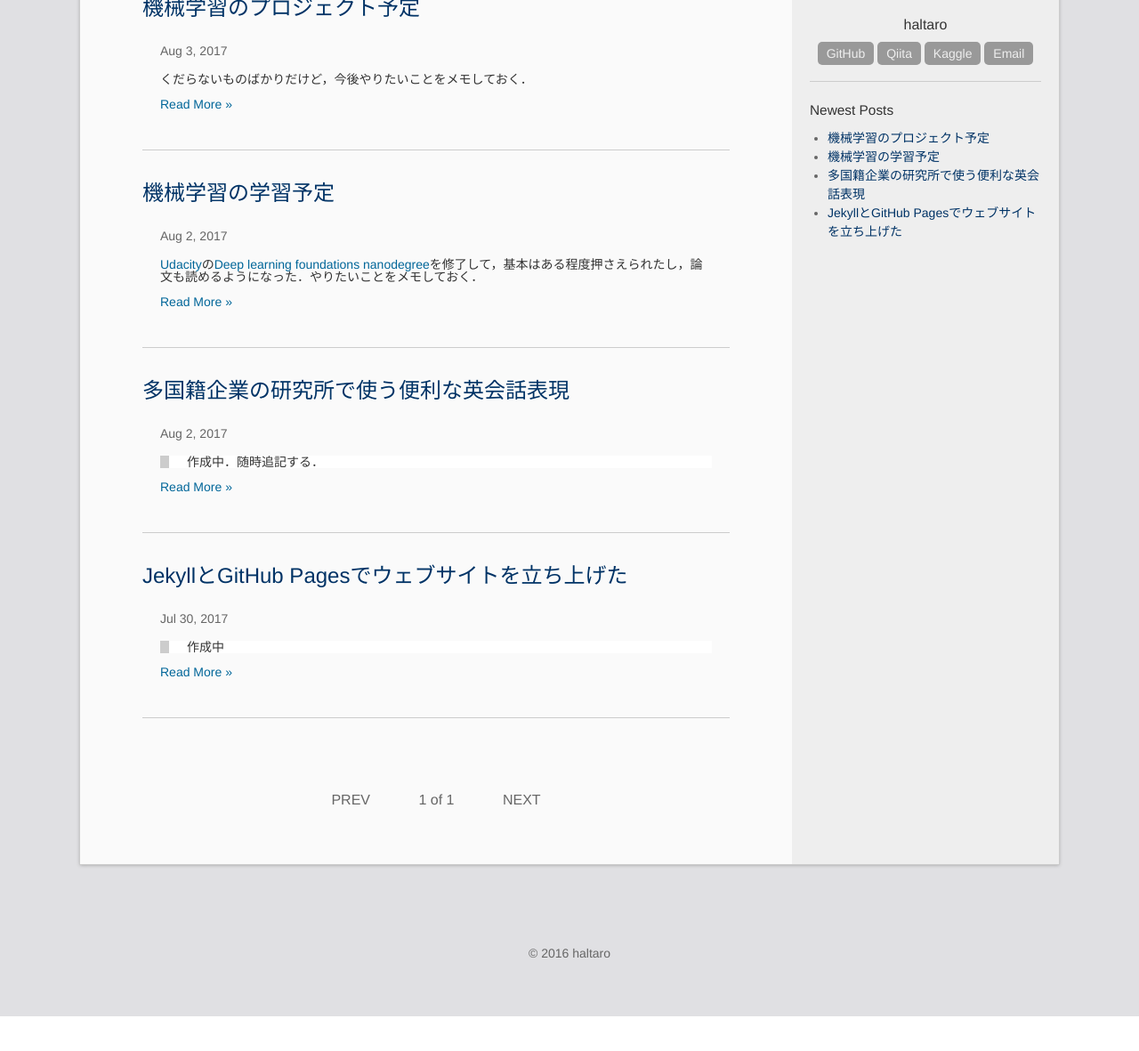
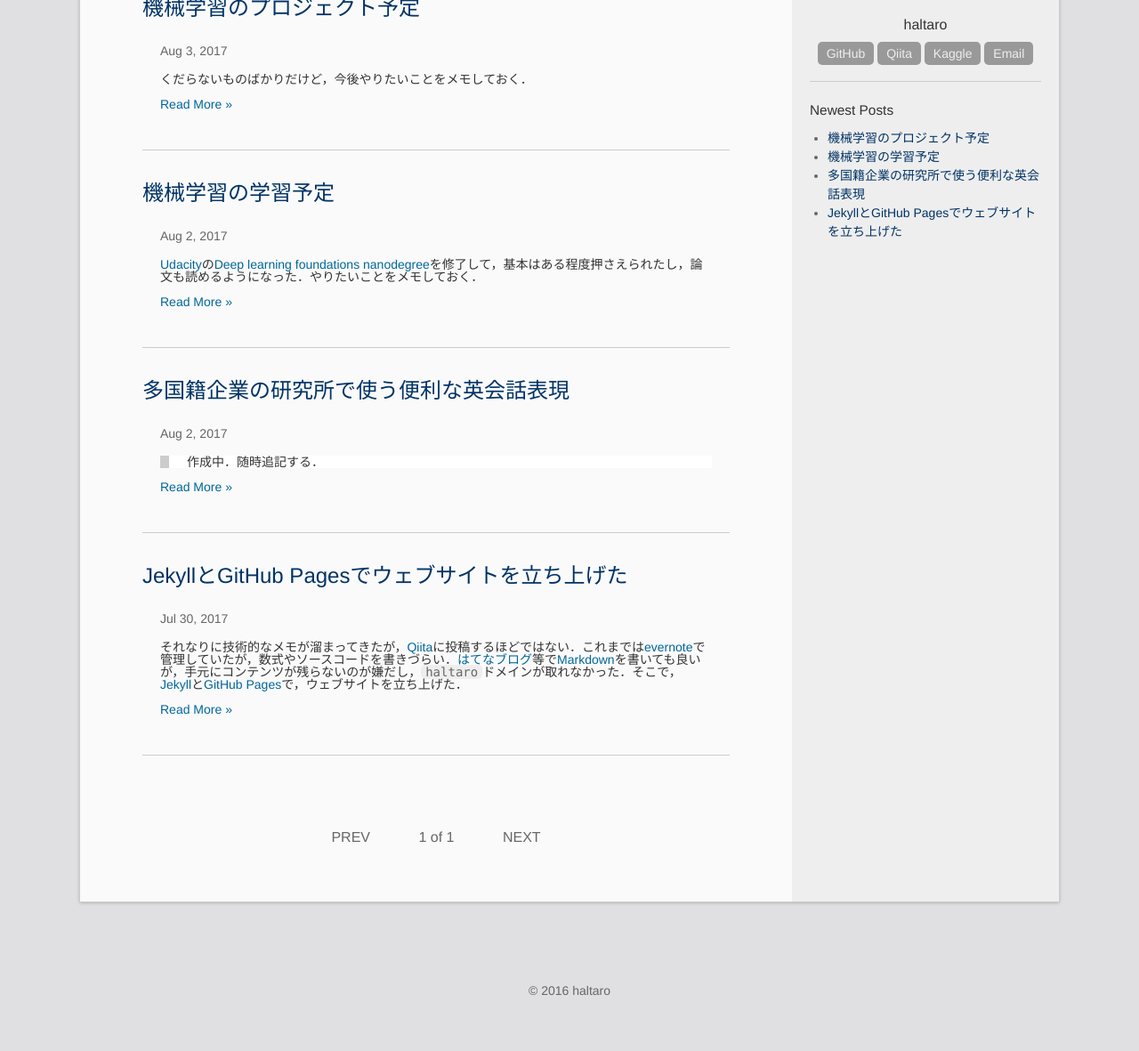
Before and after one commit to madoreenu/haltaro.github.io, a Jekyll site: the page built from index.html, in a window 1280 px wide, cut to the strip 261-1445 px from the top of the page. Shown: the top 1181 px of the strip at 89% size. Built offline with Jekyll 4.4.1, drawn with Linux system fonts in a browser that asks for light colours; the list of posts is cut into pages by our own code; before the commit the page ends 1403 px from its top, so only the background shows below that.

Commit message:
Update 2017-07-30-first-post.md

````diff
--- a/_posts/2017-07-30-first-post.md
+++ b/_posts/2017-07-30-first-post.md
@@ -4,10 +4,8 @@ title: JekyllとGitHub Pagesでウェブサイトを立ち上げた
 updated: 2017-07-30 12:00
 categories:
  - blog
- - draft
 ---
 
-> 作成中
 
 それなりに技術的なメモが溜まってきたが，[Qiita](http://qiita.com/)に投稿するほどではない．これまでは[evernote](https://evernote.com/intl/jp/)で管理していたが，数式やソースコードを書きづらい．[はてなブログ](http://hatenablog.com/)等で[Markdown](https://ja.wikipedia.org/wiki/Markdown)を書いても良いが，手元にコンテンツが残らないのが嫌だし，`haltaro`ドメインが取れなかった．そこで，[Jekyll](https://jekyllrb-ja.github.io/)と[GitHub Pages](https://pages.github.com/)で，ウェブサイトを立ち上げた．
 
@@ -16,19 +14,42 @@ categories:
 `jekyll github pages`等でググると素晴らしい記事がたくさん出てきた．今回は，特に，以下を参考にした．
 
 * [jekyll公式ドキュメント](https://jekyllrb-ja.github.io/docs/home/)
+* [How to Set Up a Jekyll Development Site on Ubuntu 16.04](https://www.digitalocean.com/community/tutorials/how-to-set-up-a-jekyll-development-site-on-ubuntu-16-04)：Ubuntu 16.04を使ってJekyllでウェブサイトを立ち上げる全般について．
 * [Windowsで游ゴシックが汚いのは、どう考えてもWebデザイナーが悪い？](https://www.cherrypieweb.com/weblog/technical/20160629025615.php)：`*-font-family`および`*-font-weight`の設定について．
 
 # 手順
 
+Ubuntu 16.04を想定．
+
 ## 1. GitHubアカウント取得
 
-## 2. github.ioレポジトリ作成
+[GitHub](https://github.com/)に登録し，アカウントを取得．もともと持ってた．
+
+## 2. haltaro.github.ioレポジトリ作成
+
+`<アカウント名>.github.io`レポジトリを作成する．もともと持ってた．
 
 ## 3. Jekyllインストール
+
+[How to Set Up a Jekyll Development Site on Ubuntu 16.04](https://www.digitalocean.com/community/tutorials/how-to-set-up-a-jekyll-development-site-on-ubuntu-16-04)を参考に，以下のコマンドを実行．
+
+```bash
+$ sudo apt-get install ruby ruby-dev make gcc
+$ sudo gem install jekyll bundler
+```
+
+ついでに，ローカル保存用のディレクトリを作成して移動．
+
+```bash
+$ mkdir haltaro.github.io
+$ cd haltaro.github.io
+```
 
 ## 4. Jekyllテーマ選定
 
 [Jekyll themes](http://jekyllthemes.org/)から，テーマを選んだ．シンプルさと，カテゴリ分類機能という条件を満たす[laobubu](https://github.com/laobubu)さんの[EasyBook](http://jekyllthemes.org/themes/easybook/)を使わせてもらうことにした．
+
+ダウンロードするなりクローンしたファイル一式を，先程のローカルディレクトリに保存．
 
 ## 5. カスタマイズ
 
@@ -77,21 +98,31 @@ title: Projects
 permalink: /projects/
 public: true
 ---
-
 ```
 
-### 5.4 Gradatarの取得
+### 5.4 Grabatarの取得
 
-## 6. 動作確認
+丸窓にアイコンを表示するためには，[Gravatar](https://en.gravatar.com/)を設定して，ハッシュ値を`_config.yml`に追記する必要がある．[アバター画像を設定！Gravatar(グラバター)の登録方法と使い方](http://zaitaku-hukugyo-net.com/1132.html)を参考にした．
+
+## 6. ローカルテスト
+
+下記コマンドで動作確認．いくつかエラーが出たので，その都度ググって解決した．
+```
+$ jekyll serve
+```
+ブラウザで`localhost:4000`にアクセスすると，動作確認ができた．．
 
 ## 7. アップロード
 
 ```bash
+$ git remote add origin git@github.com:haltaro/haltaro.github.io # アカウント名等は適宜変更のこと．
 $ git add . -A
 $ git commit -m "First commit"
 $ git push origin master
 ```
 
+しばらく経ってから，`https://haltaro.github.io`にアクセスすると，サイトが出来上がっていた．
+
 # 感想
 
 htmlとかcssとか全然わからんが，なんとか形になった．今後は，[googleアナリティクス](https://www.google.com/intl/ja/analytics/#?modal_active=none)と連携させたい．
````
